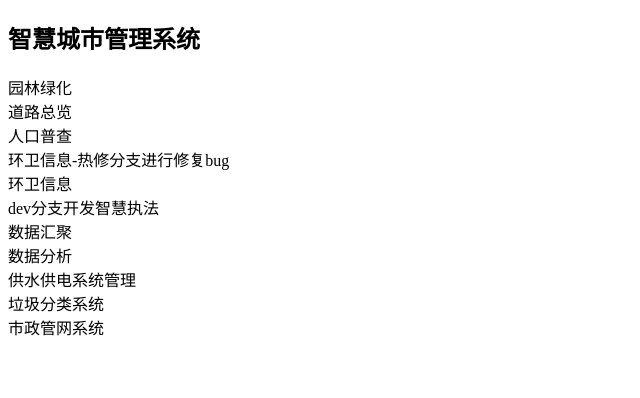
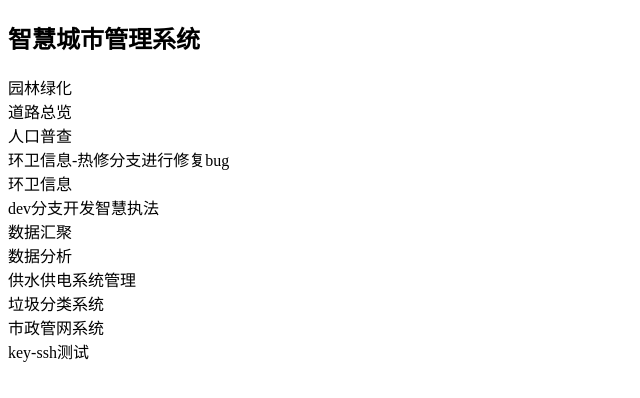
Before and after one commit to XiaoPomegranate/git_demo3, a plain HTML site: page index.html in a window 1280 px wide. Shown: the whole page, without its empty margins (0-640 px from the left). Drawn offline with Linux system fonts and the light colour scheme.

Commit message:
key-ssh测试上线

```diff
--- a/index.html
+++ b/index.html
@@ -21,6 +21,7 @@
 	<div>供水供电系统管理</div>
 	<div>垃圾分类系统</div>
 	<div>市政管网系统</div>
+	<div>key-ssh测试</div>
 </body>
 
 </html>
```
